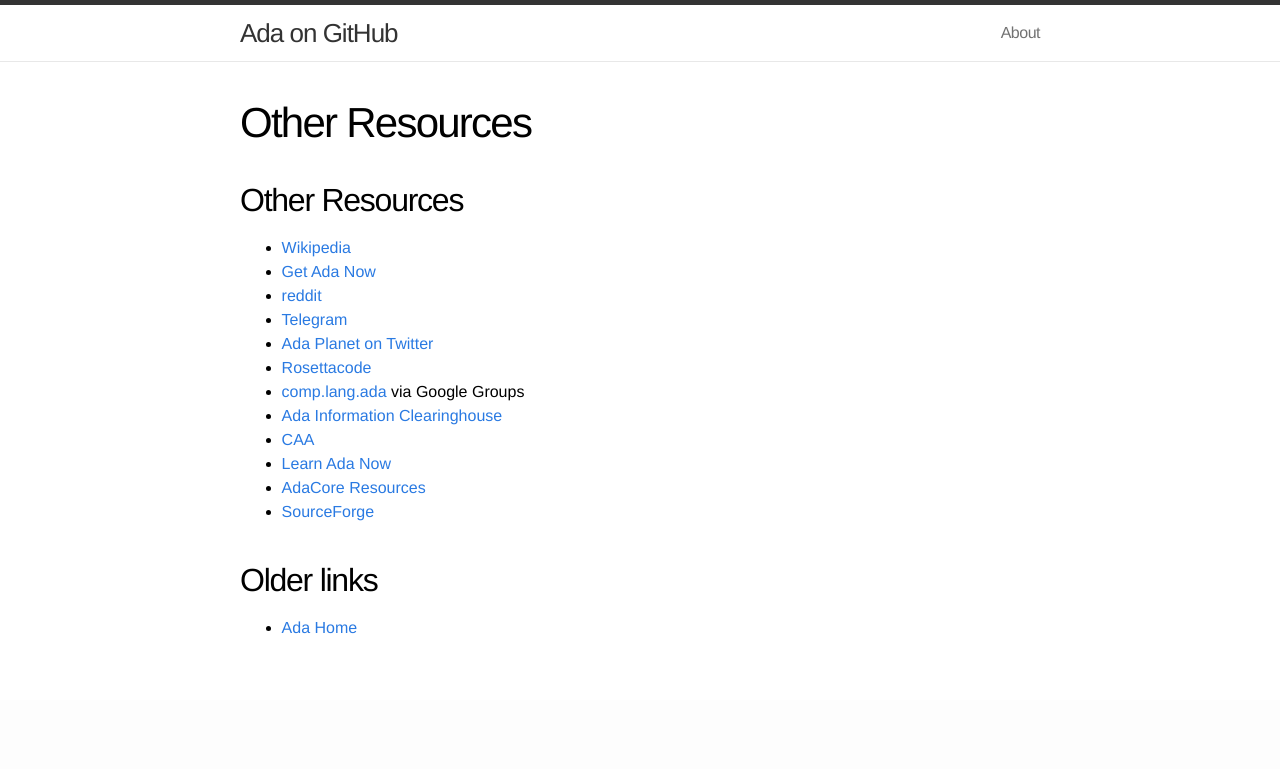
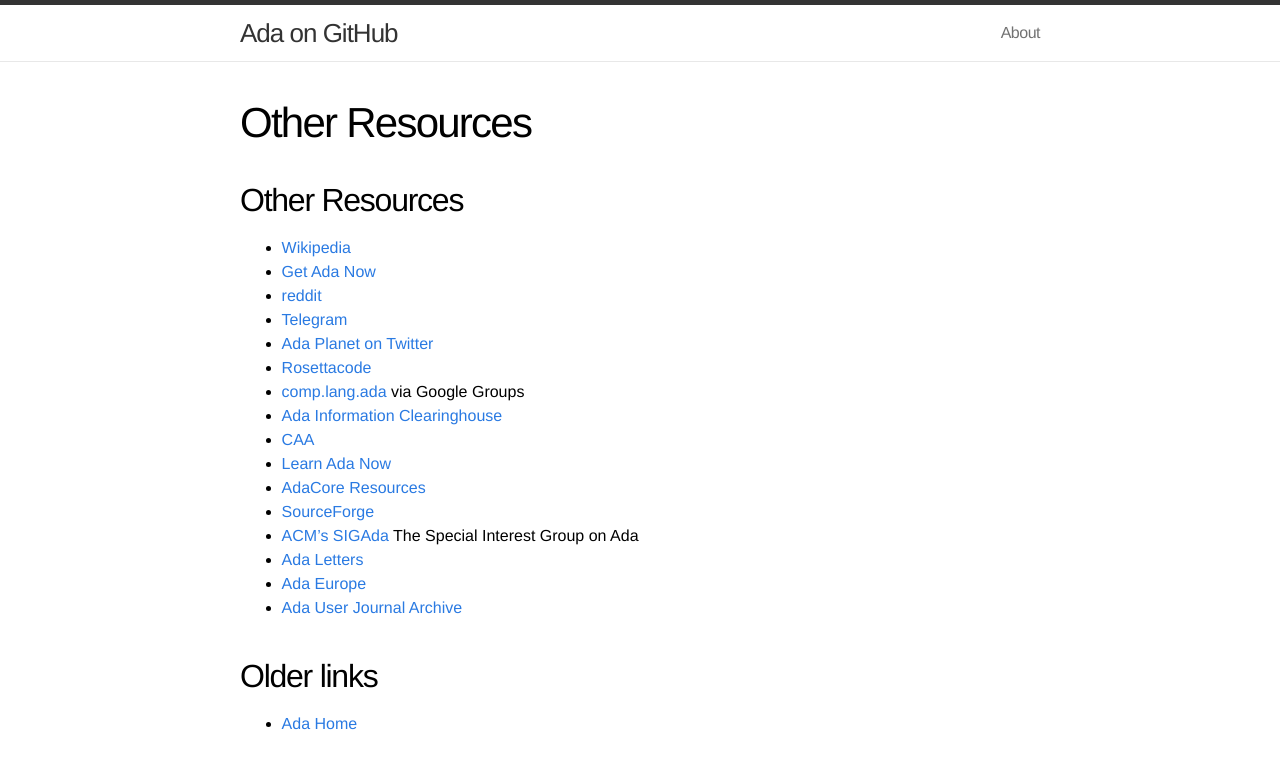
Before and after one commit to quornings/quornings.github.io, a Jekyll site: the page built from other.md, in a window 1280 px wide. Shown: the top 769 px of the page. Built offline with Jekyll 4.4.1, drawn with Linux system fonts in a browser that asks for light colours.

Commit message:
Add SIGAda, Letters, User Journal

```diff
--- a/other.md
+++ b/other.md
@@ -18,6 +18,10 @@ permalink: /other/
 - [Learn Ada Now](https://learn.adacore.com)
 - [AdaCore Resources](https://www.adacore.com/resources)
 - [SourceForge](https://sourceforge.net/directory/language:ada/?q=Ada)
+- [ACM’s SIGAda](https://www.sigada.org) The Special Interest Group on Ada
+- [Ada Letters](https://www.sigada.org/ada_letters/index.html)
+- [Ada Europe](http://www.ada-europe.org)
+- [Ada User Journal Archive](http://www.ada-europe.org/auj/archive/)
 
 ## Older links
 
```
